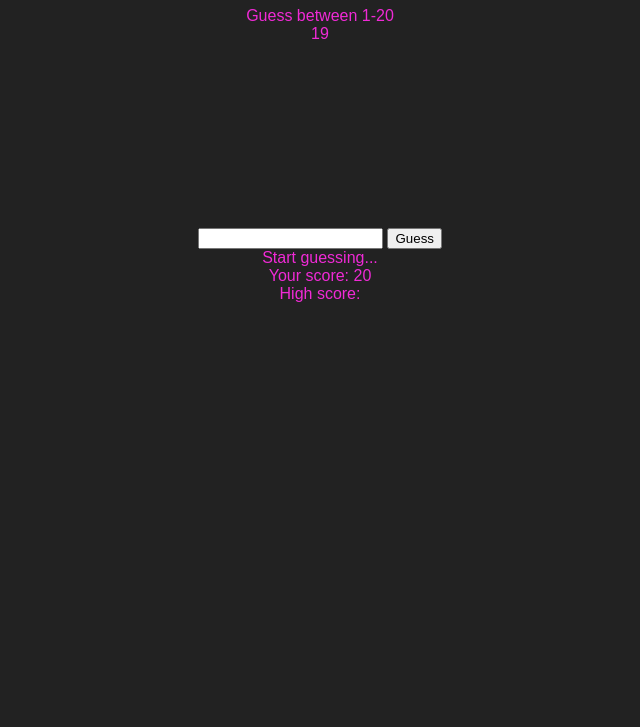
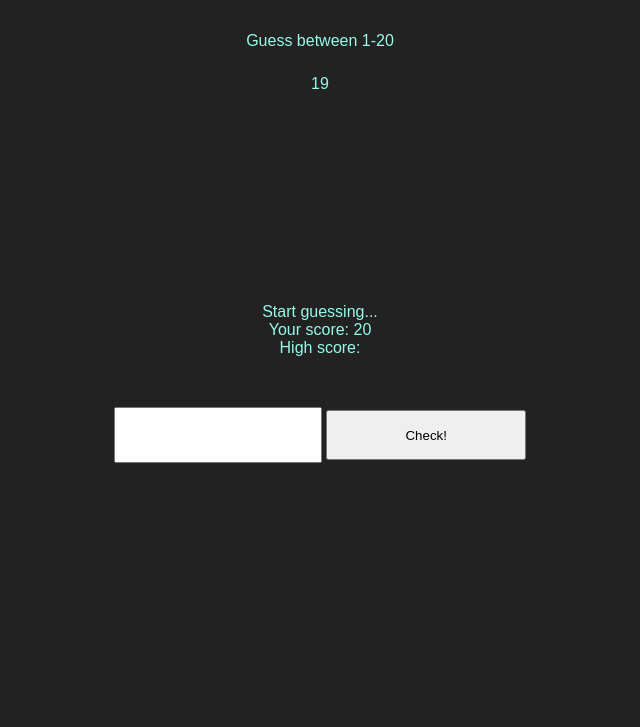
Before and after one commit to laurenbullen/guess-number, a plain HTML site: page index.html in a window 1280 px wide. Shown: the part 73-800 px from the top of the page, without its empty margins (320-960 px from the left). Drawn offline with Linux system fonts and the light colour scheme.

Commit message:
some css

```diff
--- a/index.html
+++ b/index.html
@@ -16,15 +16,16 @@
       <div class="number">?</div>
     </header>
     <div class="main">
-    <section class="left">
-        <input class="guess"></input>
-        <button class='check'>Guess</button>
-    </section>
     <section class = 'right'>
         <div class='message'>Start guessing...</div>
         <div class='score-label'>Your score: <span class="score">20</span></div>
         <div class='highScore-label'>High score: <span class="high-score"></span></div>
     </section>
+    <section class="left">
+        <input class="guess"></input>
+        <button class="btn check">Check!</button>
+    </section>
+
     </div>
     <script src="script.js" async defer></script>
   </body>
--- a/script.js
+++ b/script.js
@@ -16,8 +16,7 @@ document.querySelector(".check").addEventListener("click", function () {
 
     //happens if number is correct
   } else if (guess === secretNumber) {
-    document.querySelector(".message").textContent =
-      "You guessed the correct number!";
+    document.querySelector(".message").textContent = "Correct Number!";
     score++;
     document.querySelector(".score").textContent = score;
     document.querySelector(".number").textContent = secretNumber;
--- a/style.css
+++ b/style.css
@@ -5,9 +5,9 @@ html {
 
 body {
   font-family: "Press Start 2P", sans-serif;
-  color: #eee;
+  color: rgb(150, 250, 233);
   background-color: #222;
-  color: rgb(240, 42, 214);
+  /* color: rgb(240, 42, 214); */
   /* background-color: #60b347; */
 }
 
@@ -17,11 +17,22 @@ header {
   position: relative;
   height: 35vh;
 }
+input,
+.btn {
+  width: 200px;
+  height: 50px;
+}
 
 .range {
+  padding: 25px;
   text-align: center;
 }
 
 .main {
+  padding: 25px;
   text-align: center;
 }
+
+.right {
+  padding: 50px;
+}
```
